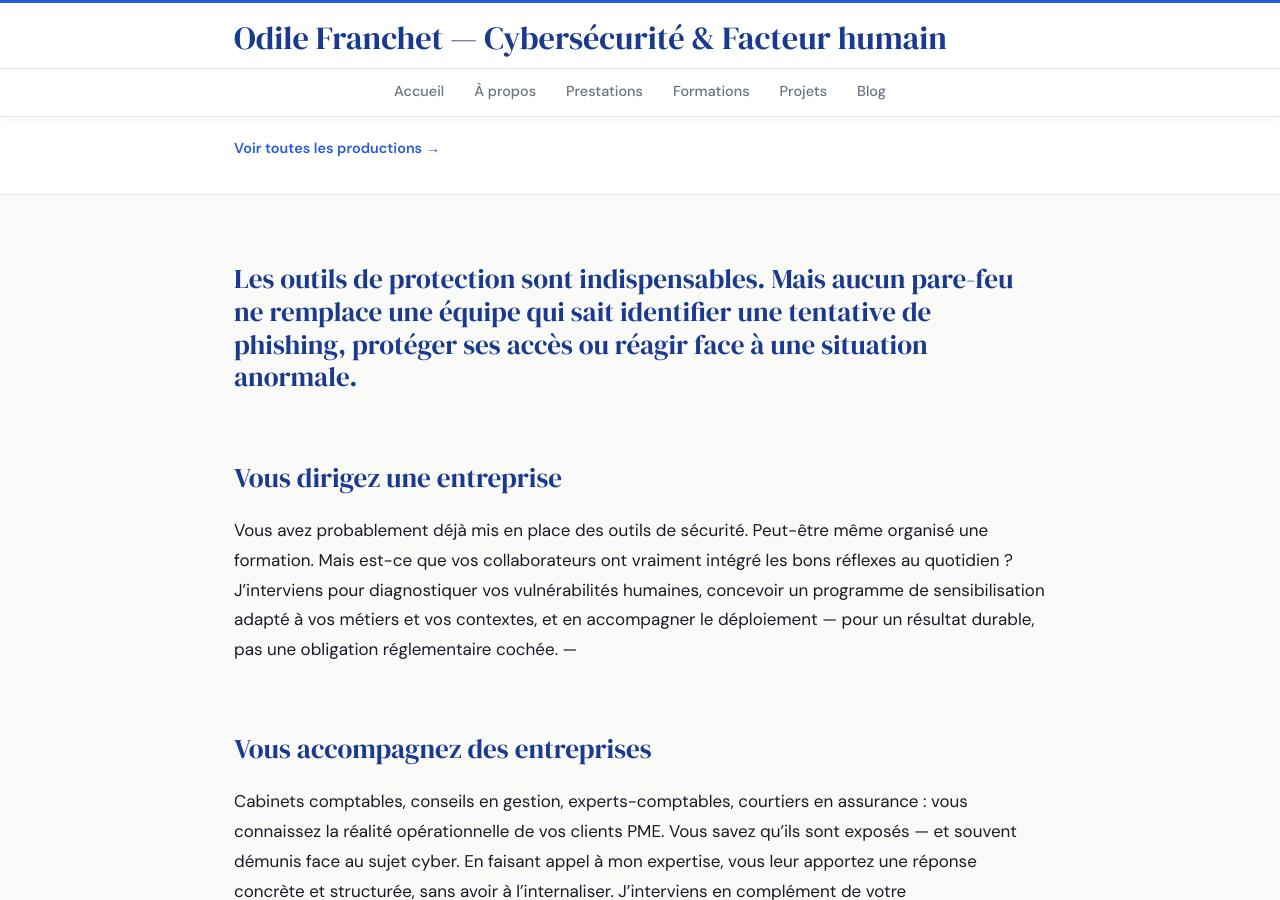
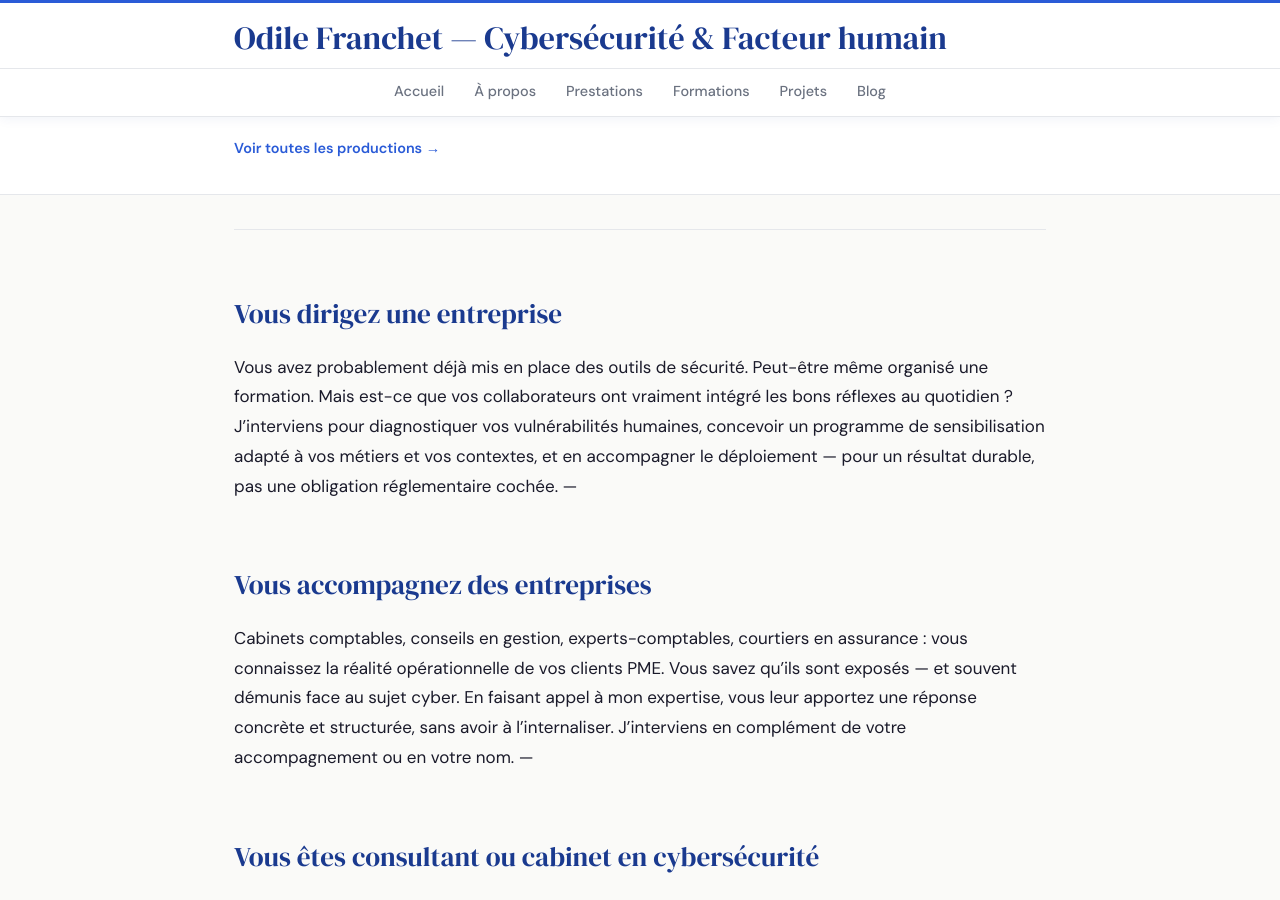
Before and after one commit to ofranchet73/ofranchet73.github.io, a Jekyll site: the page built from index.md, in a window 1280 px wide and 900 px high, scrolled down 489 px. Built offline with Jekyll 4.4.1, drawn with Linux system fonts in a browser that asks for light colours.

Commit message:
Update index.md

```diff
--- a/index.md
+++ b/index.md
@@ -2,7 +2,7 @@
 layout: home
 title: "Accueil"
 ---
-Les outils de protection sont indispensables. Mais aucun pare-feu ne remplace une équipe qui sait identifier une tentative de phishing, protéger ses accès ou réagir face à une situation anormale.
+
 ---
 ## Vous dirigez une entreprise
 Vous avez probablement déjà mis en place des outils de sécurité. Peut-être même organisé une formation. Mais est-ce que vos collaborateurs ont vraiment intégré les bons réflexes au quotidien ?
```
